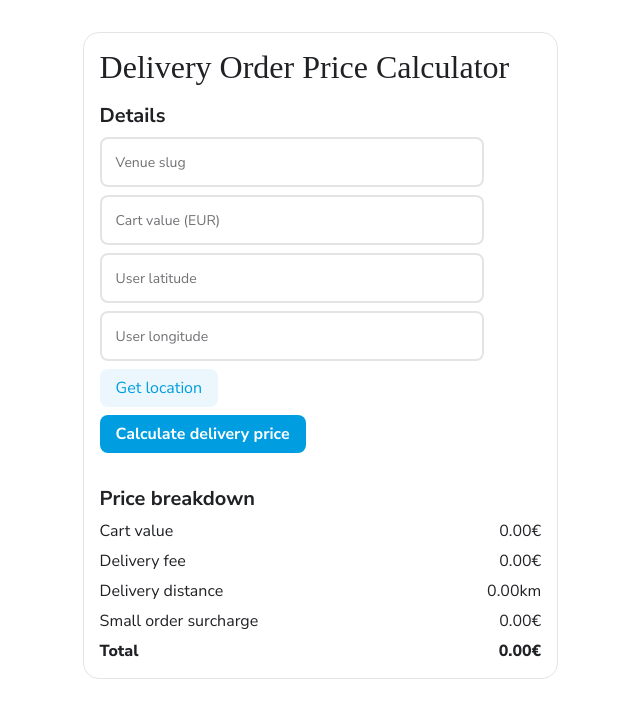
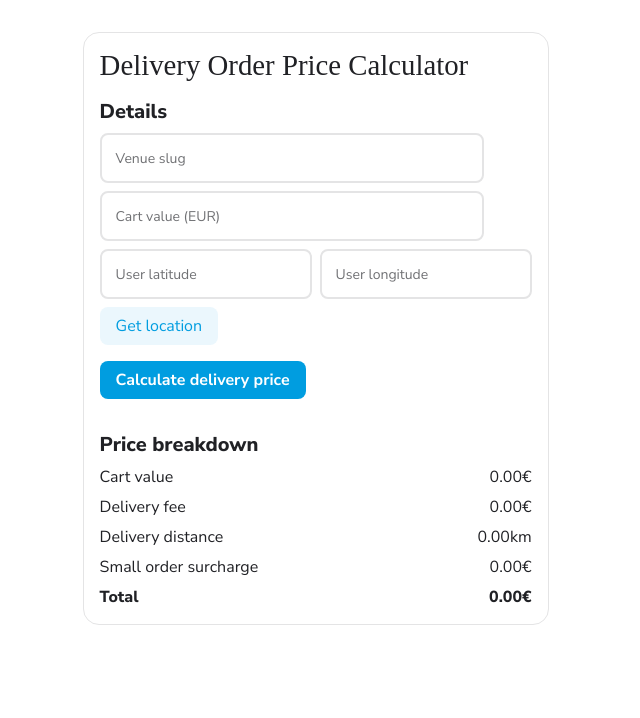
Before and after one commit to 4r70/wolt-internship-2025, a Next.js app in the folder dopc/: page / in a window 1280 px wide. Shown: the top 718 px of the page, without its empty margins (7-647 px from the left). Built offline with nearby package versions, Linux system fonts and the light colour scheme; a web font is replaced by a local one.

Commit message:
added css for better responsiveness

```diff
--- a/dopc/app/page.module.css
+++ b/dopc/app/page.module.css
@@ -22,7 +22,8 @@
 }
 
 .title {
-  font-size: 2rem;
+  font-size: 1.5rem;
+  font-size: clamp(1.5rem, 1.4rem + 0.5vw, 2rem);
   font-family: Coiny;
   margin-bottom: var(--space-md);
   margin-right: 2rem;
@@ -42,7 +43,13 @@
 
 .subtitle {
   font-size: var(--font-size-lg);
-  font-weight: var(--font-weight-bold);
+  font-weight: var(--font-weight-extrabold);
+}
+
+.inputRow {
+  display: flex;
+  gap: var(--space-sm);
+  flex-wrap: wrap;
 }
 
 .inputWrapper {
@@ -59,6 +66,7 @@
   background-color: var(--color-bg);
   font-size: var(--font-size-md);
   max-width: 40ch;
+  width: 100%;
   transition: border .2s ease, outline .2s ease;
 }
 
@@ -89,6 +97,7 @@
 }
 
 .innerLabel {
+  pointer-events: none;
   position: absolute;
   font-size: var(--font-size-sm);
   left: var(--space-md);
@@ -121,6 +130,7 @@
 .secondaryButton {
   background-color: var(--color-primary-light);
   color: var(--color-primary);
+  margin-bottom: var(--space-sm);
 }
 
 .secondaryButton:hover {
@@ -158,6 +168,12 @@
 .priceBreakdownRow {
   display: flex;
   justify-content: space-between;
+  flex-wrap: wrap;
+  gap: var(--space-sm);
+}
+
+.priceBreakdownDescription {
+  word-break: break-all;
 }
 
 .priceBreakdownDescriptionTotal, .priceBreakdownValueTotal {
--- a/dopc/app/page.tsx
+++ b/dopc/app/page.tsx
@@ -15,60 +15,69 @@ export default function Home() {
                             <h2 className={styles.subtitle}>Details</h2>
                             <div className={styles.inputWrapper}>
                                 <input
-                                    id="venue-slug"
+                                    id="venueSlug"
+                                    data-test-id="venueSlug"
                                     className={styles.input}
                                     placeholder=""
                                 />
                                 <label
                                     className={styles.innerLabel}
-                                    htmlFor="venue-slug"
+                                    htmlFor="venueSlug"
                                 >
                                     Venue slug
                                 </label>
                             </div>
                             <div className={styles.inputWrapper}>
                                 <input
-                                    id="cart-value"
+                                    id="cartValue"
+                                    data-test-id="cartValue"
                                     type="text"
                                     className={styles.input}
                                     placeholder=""
                                 />
                                 <label
                                     className={styles.innerLabel}
-                                    htmlFor="cart-value"
+                                    htmlFor="cartValue"
                                 >
                                     Cart value (EUR)
                                 </label>
                             </div>
+                            <div className={styles.inputRow}>
                                 <div className={styles.inputWrapper}>
                                     <input
-                                    id="user-latitude"
+                                        id="userLatitude"
+                                        data-test-id="userLatitude"
                                         type="text"
                                         className={styles.input}
                                         placeholder=""
                                     />
                                     <label
                                         className={styles.innerLabel}
-                                    htmlFor="user-latitude"
+                                        htmlFor="userLatitude"
                                     >
                                         User latitude
                                     </label>
                                 </div>
                                 <div className={styles.inputWrapper}>
                                     <input
-                                    id="user-longitude"
+                                        id="userLongitude"
+                                        data-test-id="userLongitude"
                                         type="text"
                                         className={styles.input}
                                         placeholder=""
                                     />
                                     <label
                                         className={styles.innerLabel}
-                                    htmlFor="user-longitude"
+                                        htmlFor="userLongitude"
                                     >
                                         User longitude
                                     </label>
                                 </div>
-                            <button className={styles.secondaryButton}>
+                            </div>
+                            <button
+                                className={styles.secondaryButton}
+                                data-test-id="getLocation"
+                            >
                                 Get location
                             </button>
                             <button className={styles.primaryButton}>
```
Lines whose indentation alone changed are shown as unchanged.
